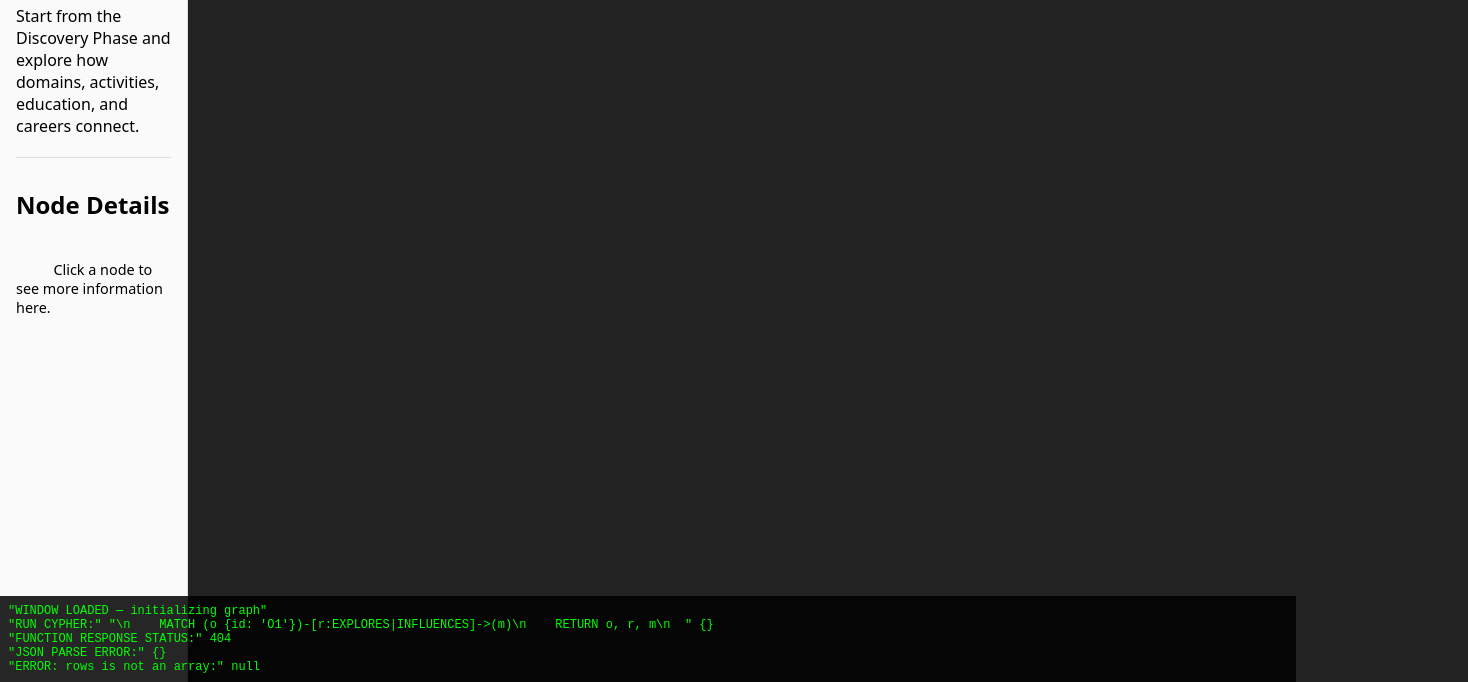
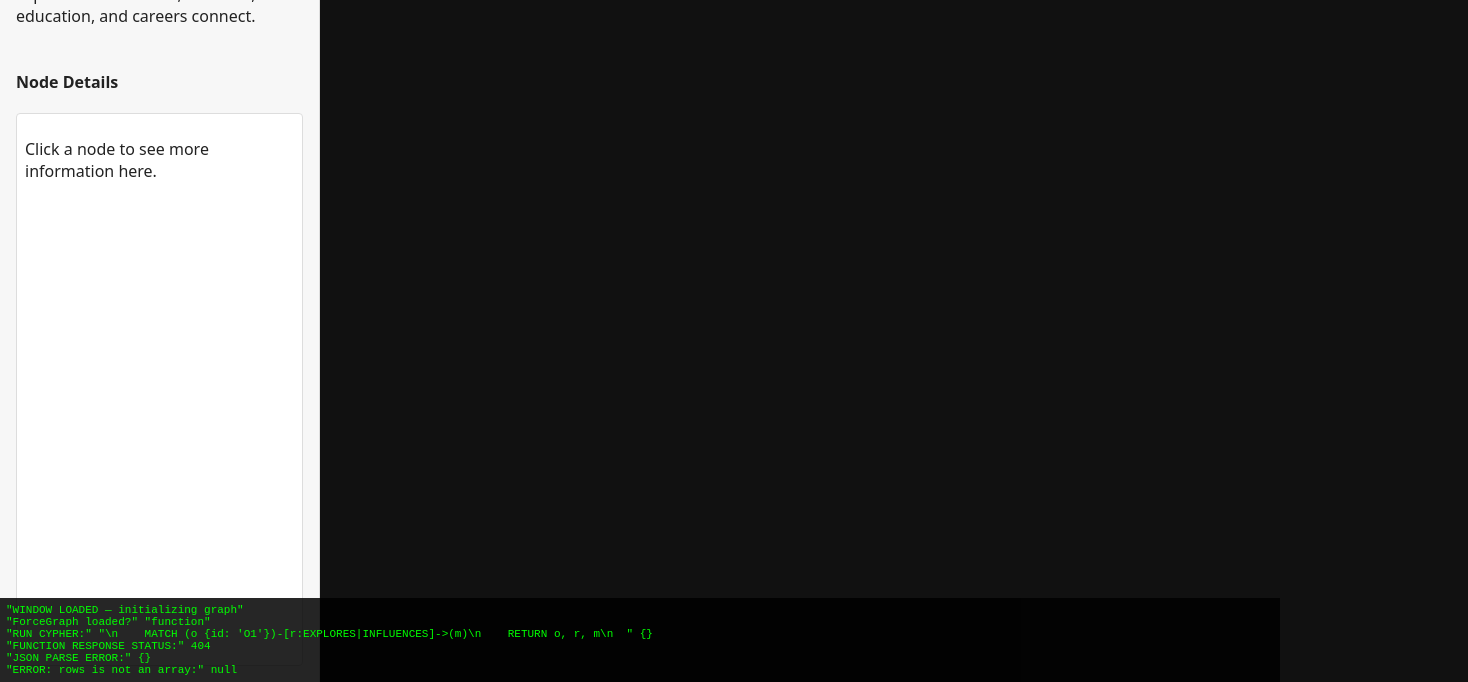
Before and after one commit to nanomegastudio/pathways-explorer, a website: page index.html in a window 1280 px wide. Shown: the part 118-800 px from the top of the page, 1468 px wide, since content can reach past the window. Drawn offline with Linux system fonts and the light colour scheme; no server answers.

Commit message:
checking graph renders at the right position

```diff
--- a/index.html
+++ b/index.html
@@ -9,22 +9,32 @@
   <div id="app">
     <div id="sidebar">
       <h1>Pathways Explorer</h1>
-      <p>Start from the Discovery Phase and explore how domains, activities, education, and careers connect.</p>
+      <p>
+        Start from the Discovery Phase and explore how domains, activities,
+        education, and careers connect.
+      </p>
 
-      <div id="node-info">
-        <h2>Node Details</h2>
+      <h2>Node Details</h2>
+      <div id="node-details">
         <div id="node-details-content">
-          Click a node to see more information here.
+          <p>Click a node to see more information here.</p>
         </div>
       </div>
     </div>
 
-    <canvas id="graph"></canvas>
+    <div id="graph-container">
+      <div id="graph"></div>
+    </div>
   </div>
 
+  <!-- Debug overlay -->
+  <div id="debug"></div>
+
+  <!-- ForceGraph (self-hosted or CDN) -->
+  <!-- If self-hosted, ensure lib/force-graph.min.js exists -->
   <script src="lib/force-graph.min.js"></script>
+
+  <!-- Main script -->
   <script src="script.js"></script>
-<div id="debug"></div>
-
 </body>
 </html>
--- a/script.js
+++ b/script.js
@@ -1,7 +1,6 @@
 // -------------------------------
 // CONFIGURATION
 // -------------------------------
-
 const COLORS = {
   Origin: "#ffcc00",
   Domain: "#4f81bd",
@@ -11,6 +10,9 @@ const COLORS = {
   Milestone: "#f79646",
   "Life Driver": "#f79646"
 };
+
+let Graph;
+let graphData = { nodes: [], links: [] };
 
 // -------------------------------
 // DEBUG PANEL
@@ -55,15 +57,14 @@ async function runCypher(cypher, params = {}) {
 }
 
 // -------------------------------
-// FORCEGRAPH INITIALIZATION (Fix 3)
+// FORCEGRAPH INITIALIZATION
 // -------------------------------
-let Graph;
-let graphData = { nodes: [], links: [] };
-
 window.addEventListener("load", () => {
   debugLog("WINDOW LOADED — initializing graph");
 
   const graphElem = document.getElementById("graph");
+
+  debugLog("ForceGraph loaded?", typeof ForceGraph);
 
   Graph = ForceGraph()(graphElem)
     .nodeId("id")
@@ -73,6 +74,10 @@ window.addEventListener("load", () => {
     .linkDirectionalArrowRelPos(1)
     .linkLabel(link => link.relationship)
     .onNodeClick(handleNodeClick);
+
+  // Explicit size so layout is correct
+  Graph.width(window.innerWidth - 320);
+  Graph.height(window.innerHeight);
 
   loadInitial();
 });
@@ -98,9 +103,10 @@ async function loadInitial() {
 
   Graph.graphData(graphData);
 
-  // -------------------------------
-  // FIX 6 — Force a resize after rendering
-  // -------------------------------
+  // Bring everything into view
+  Graph.zoomToFit(400, 50);
+
+  // Nudge ForceGraph to recompute layout
   setTimeout(() => {
     debugLog("Dispatching resize event to ForceGraph");
     window.dispatchEvent(new Event("resize"));
@@ -130,8 +136,8 @@ async function handleNodeClick(node) {
 
   mergeGraphData(newData);
   Graph.graphData(graphData);
+  Graph.zoomToFit(400, 50);
 
-  // Fix 6 again for expanded graph
   setTimeout(() => {
     window.dispatchEvent(new Event("resize"));
   }, 300);
--- a/style.css
+++ b/style.css
@@ -2,7 +2,9 @@ html, body {
   margin: 0;
   padding: 0;
   height: 100%;
-  font-family: system-ui, sans-serif;
+  font-family: system-ui, -apple-system, BlinkMacSystemFont, "Segoe UI", sans-serif;
+  background: #111;
+  color: #eee;
 }
 
 #app {
@@ -11,38 +13,63 @@ html, body {
   width: 100vw;
 }
 
+/* Sidebar */
 #sidebar {
   width: 320px;
   padding: 16px;
-  background: #fafafa;
+  box-sizing: border-box;
+  background: #f7f7f7;
+  color: #222;
   border-right: 1px solid #ddd;
-  box-sizing: border-box;
+  display: flex;
+  flex-direction: column;
+  gap: 12px;
 }
 
 #sidebar h1 {
-  margin-top: 0;
+  margin: 0 0 8px 0;
+  font-size: 20px;
 }
 
-#node-info {
-  margin-top: 20px;
-  border-top: 1px solid #ddd;
-  padding-top: 10px;
+#sidebar h2 {
+  margin: 16px 0 8px 0;
+  font-size: 16px;
 }
 
-#node-details-content {
-  font-size: 0.9rem;
-  white-space: pre-wrap;
+#node-details {
+  flex: 1;
+  border: 1px solid #ddd;
+  border-radius: 4px;
+  padding: 8px;
+  background: #fff;
+  overflow-y: auto;
+}
+
+.detail-item {
+  margin-bottom: 4px;
+}
+
+.detail-description {
+  margin-top: 8px;
+}
+
+/* Graph area */
+#graph-container {
+  flex: 1;
+  position: relative;
+  background: #111;
 }
 
 #graph {
-  flex: 1;
-  width: 100%;
-  height: 100%;
-  display: block;
-  background: #222;
+  position: absolute;
+  top: 0;
+  left: 0;
+  width: calc(100vw - 320px);
+  height: 100vh;
+  background: #111;
 }
 
-
+/* Debug overlay */
 #debug {
   position: fixed;
   bottom: 0;
@@ -50,11 +77,12 @@ html, body {
   width: 100%;
   max-height: 200px;
   overflow-y: auto;
-  background: rgba(0,0,0,0.85);
+  background: rgba(0, 0, 0, 0.85);
   color: #0f0;
   font-family: monospace;
-  font-size: 12px;
-  padding: 8px;
+  font-size: 11px;
+  padding: 6px;
   white-space: pre-wrap;
   z-index: 9999;
+  box-sizing: border-box;
 }
```
